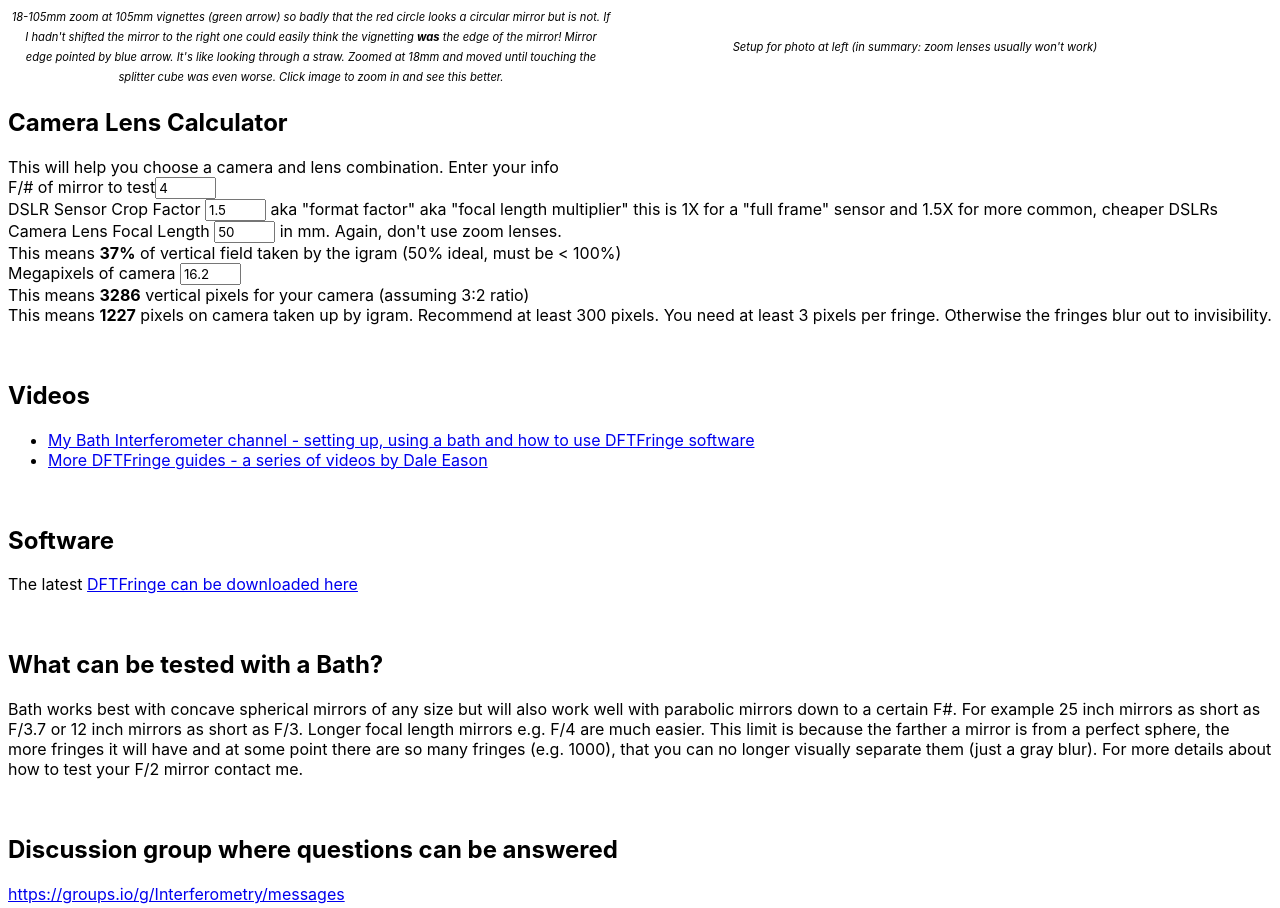
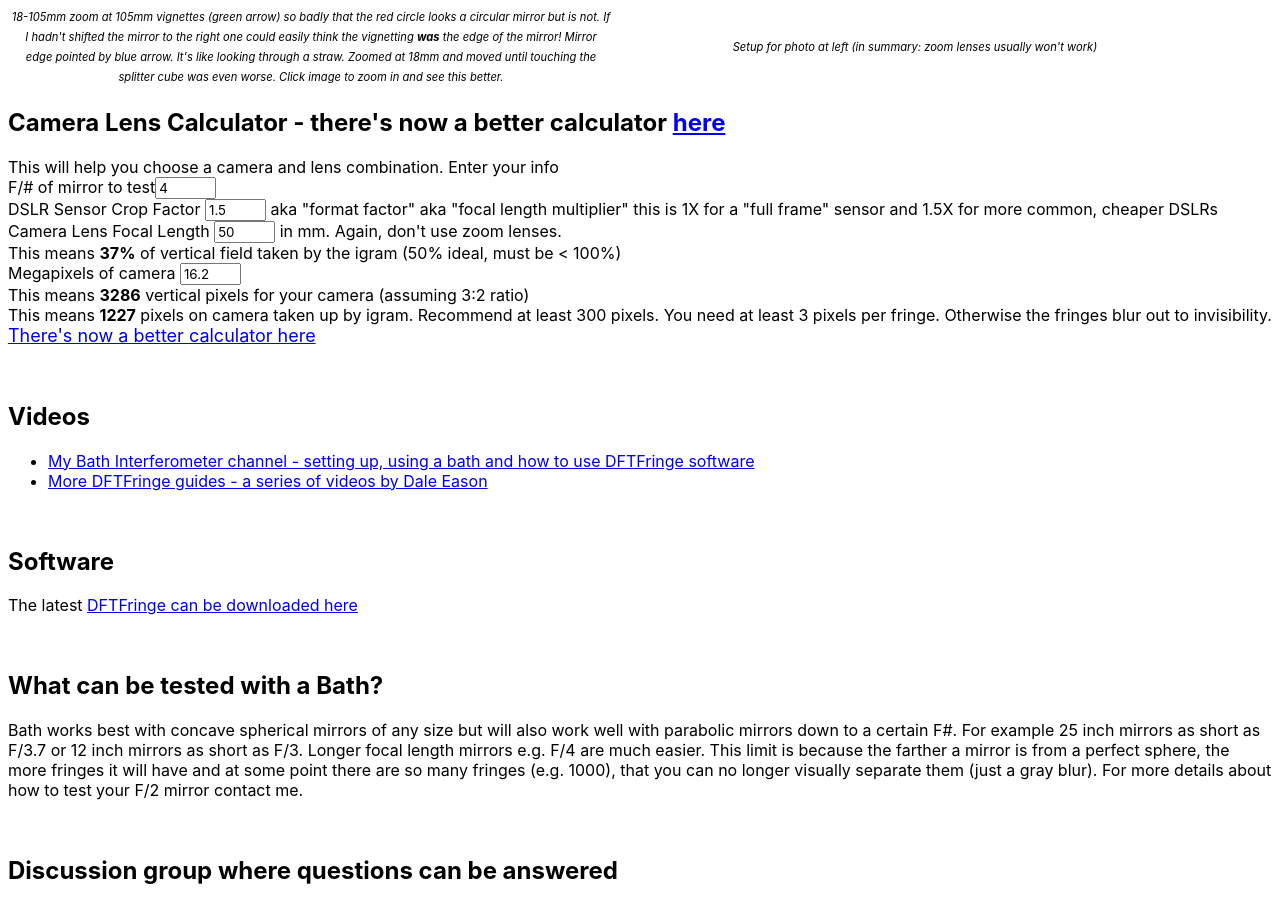
Before and after one commit to gr5/bath, a plain HTML site: page index.html in a window 1280 px wide. Shown: the part 3087-3995 px from the top of the page. Drawn offline with Linux system fonts and the light colour scheme.

Commit message:
bath page links to the newer, fancier camera calculator

```diff
--- a/index.html
+++ b/index.html
@@ -264,7 +264,7 @@ You want the focal length of the camera lens to be 8X to 25X the f/# of the mirr
 
 
 
-<h2>Camera Lens Calculator</h2>
+<h2>Camera Lens Calculator - there's now a better calculator  <a href='cam.html'>here</a></h2>
 
 
 
@@ -287,7 +287,8 @@ This will help you choose a camera and lens combination.  Enter your info
 <br>
     This means <span id='idCamResult2'>X </span> vertical pixels for your camera (assuming 3:2 ratio)
 <br>
-    This means <span id='idCamResult3'>X </span> pixels on camera taken up by igram.  Recommend at least 300 pixels. You need at least 3 pixels per fringe.  Otherwise the fringes blur out to invisibility.
+    This means <span id='idCamResult3'>X </span> pixels on camera taken up by igram.  Recommend at least 300 pixels. You need at least 3 pixels per fringe.  Otherwise the fringes blur out to invisibility.<br>
+<font size=+1><a href='cam.html'>There's now a better calculator here</a></font>
 
 
 <script>
```
